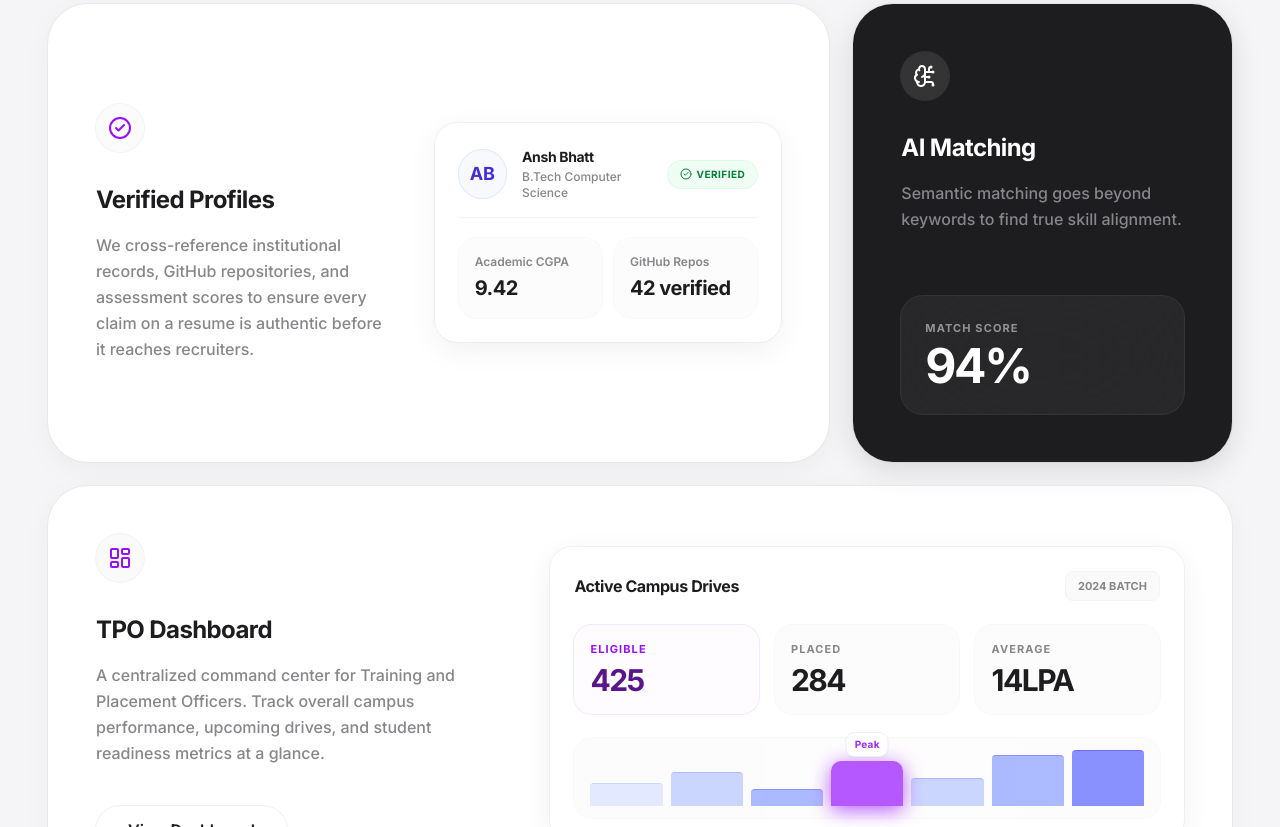
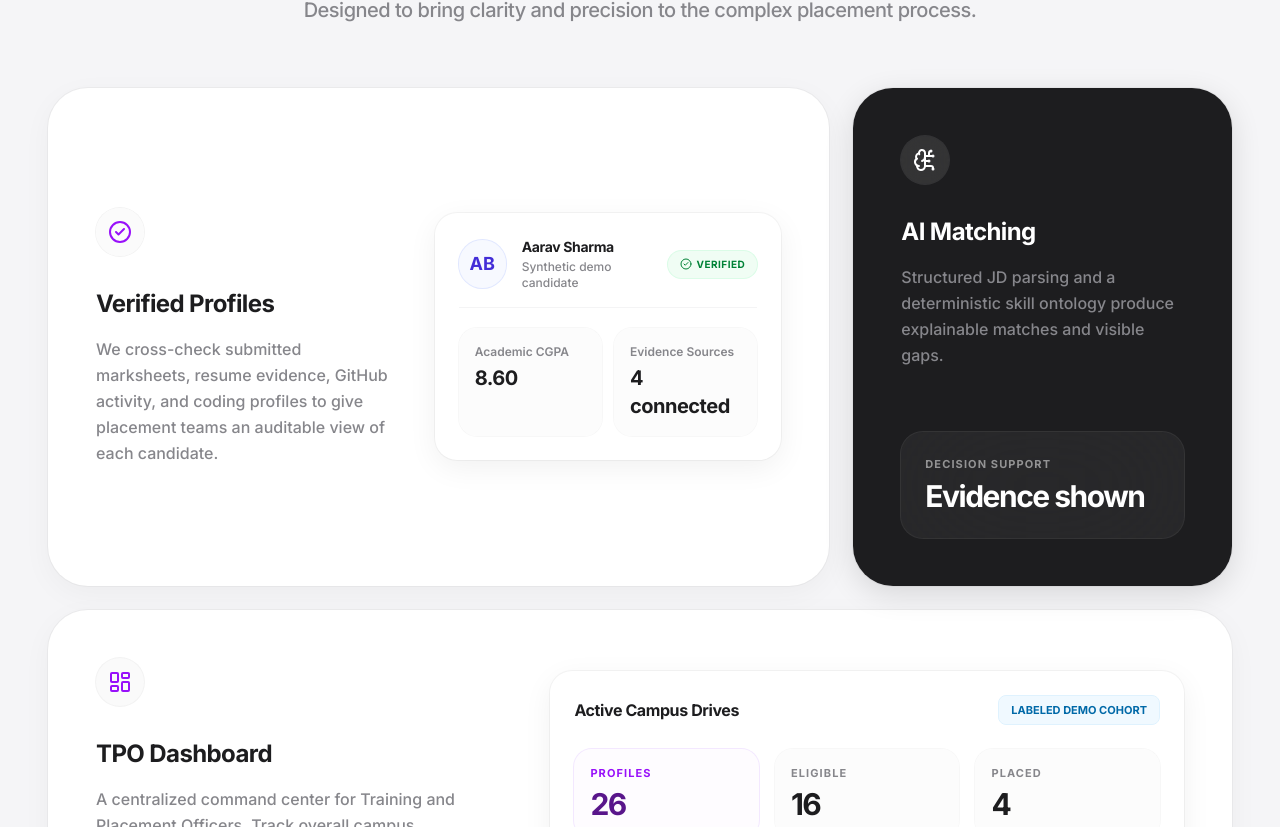
Before and after one commit to ansh-logics/BHARAT-BUILDS-VerifAI, a Next.js app in the folder web/: page / in a window 1280 px wide. Shown: the part 1293-2120 px from the top of the page. Built offline with nearby package versions, Linux system fonts and the light colour scheme; no server answers.

Commit message:
feat: surface live AWS hackathon architecture

```diff
--- a/web/app/globals.css
+++ b/web/app/globals.css
@@ -1,7 +1,7 @@
+@import url('https://fonts.googleapis.com/css2?family=Material+Symbols+Outlined:wght,FILL@100..700,0..1&display=swap');
 @import "tailwindcss";
 @import "tw-animate-css";
 @import "shadcn/tailwind.css";
-@import url('https://fonts.googleapis.com/css2?family=Material+Symbols+Outlined:wght,FILL@100..700,0..1&display=swap');
 
 @custom-variant dark (&:is(.dark *));
 
--- a/web/app/page.tsx
+++ b/web/app/page.tsx
@@ -1,5 +1,5 @@
 import { Hero } from "@/components/Hero";
-import { Navbar, Features, LiveUseCase, Footer } from "@/components/LandingSections";
+import { AWSArchitecture, Navbar, Features, LiveUseCase, Footer } from "@/components/LandingSections";
 
 export default function Home() {
   return (
@@ -8,6 +8,7 @@ export default function Home() {
       <Hero />
       <Features />
       <LiveUseCase />
+      <AWSArchitecture />
       <Footer />
     </main>
   );
--- a/web/components/Hero.tsx
+++ b/web/components/Hero.tsx
@@ -93,6 +93,9 @@ export function Hero() {
           <h1 className="text-5xl md:text-6xl lg:text-[76px] font-bold tracking-tighter text-[#1d1d1f] max-w-5xl mx-auto leading-[0.95]">
             Build smarter campus placements <br className="hidden md:block" />using <span className="text-transparent bg-clip-text bg-gradient-to-r from-purple-600 via-indigo-600 to-blue-500 pb-2 pr-2">AI.</span>
           </h1>
+          <p className="mx-auto mt-7 max-w-3xl text-lg font-medium leading-7 text-[#6e6e73] sm:text-xl">
+            Turn resumes, coding profiles, marksheets, and job descriptions into explainable shortlists and actionable student readiness plans.
+          </p>
 
           <div className="mt-10 flex flex-col sm:flex-row items-center justify-center gap-4">
             <Link href="/tpo/login" className="bg-[#1d1d1f] text-white px-8 py-4 rounded-full font-semibold text-lg transition-transform hover:scale-[1.02] active:scale-[0.98] shadow-[0_8px_20px_rgba(0,0,0,0.12)]">
@@ -272,11 +275,11 @@ export function Hero() {
                     </div>
                     <div className="space-y-3">
                        {[
-                         { n: "Ansh Bhatt", s: "94%" },
-                         { n: "Priya Sharma", s: "91%" },
-                         { n: "Rahul Verma", s: "88%" },
-                         { n: "Sneha", s: "86%" },
-                         { n: "Arjun", s: "84%" },
+                         { n: "Pranav Kulkarni", s: "69.2%" },
+                         { n: "Rohan Gupta", s: "68.0%" },
+                         { n: "Ananya Das", s: "65.0%" },
+                         { n: "Siddharth Jain", s: "62.0%" },
+                         { n: "Isha Verma", s: "62.0%" },
                        ].map((m, i) => (
                           <motion.div
                             key={i}
@@ -286,6 +289,7 @@ export function Hero() {
                             <div className="flex items-center gap-3">
                               <div className={`w-7 h-7 rounded-full flex items-center justify-center text-xs font-bold ${i===0 ? 'bg-purple-600 text-white' : 'bg-zinc-200 text-zinc-600'}`}>{i+1}</div>
                               <span className="font-bold text-zinc-800 text-[15px]">{m.n}</span>
+                              <span className="rounded-full bg-sky-50 px-1.5 py-0.5 text-[8px] font-bold uppercase tracking-wider text-sky-700">Demo</span>
                             </div>
                             <span className="font-bold text-purple-600 tracking-tight">{m.s}</span>
                           </motion.div>
--- a/web/components/LandingSections.tsx
+++ b/web/components/LandingSections.tsx
@@ -2,7 +2,7 @@
 
 import React, { useEffect, useState } from "react";
 import Link from "next/link";
-import { CheckCircle2, LayoutDashboard, BrainCircuit, FileText } from "lucide-react";
+import { Activity, CheckCircle2, Cloud, Database, HardDrive, LayoutDashboard, BrainCircuit, FileText, Server, ShieldCheck } from "lucide-react";
 import {
   getStoredEmail,
   getStoredRollNo,
@@ -58,7 +58,7 @@ export function Navbar() {
       <nav className="hidden md:flex items-center gap-8">
         <Link className="font-sans tracking-tight text-sm font-semibold text-[#1d1d1f] dark:text-purple-400" href="/#home">Home</Link>
         <Link className="font-sans tracking-tight text-sm font-semibold text-[#86868b] dark:text-zinc-400 hover:text-[#1d1d1f] transition-colors duration-300" href="/#live-demo">Case Studies</Link>
-        <Link className="font-sans tracking-tight text-sm font-semibold text-[#86868b] dark:text-zinc-400 hover:text-[#1d1d1f] transition-colors duration-300" href="/#features">About Us</Link>
+        <Link className="font-sans tracking-tight text-sm font-semibold text-[#86868b] dark:text-zinc-400 hover:text-[#1d1d1f] transition-colors duration-300" href="/#architecture">AWS Architecture</Link>
       </nav>
       <div className="flex items-center gap-4">
         {studentLoggedIn || tpoLoggedIn ? (
@@ -86,7 +86,7 @@ export function Navbar() {
 
 export function Features() {
   return (
-    <section id="features" className="space-y-16 py-24 px-6 sm:px-12 max-w-7xl mx-auto w-full bg-[#f5f5f7]">
+    <section id="features" className="scroll-mt-28 space-y-16 py-24 px-6 sm:px-12 max-w-7xl mx-auto w-full bg-[#f5f5f7]">
       <div className="text-center space-y-4 max-w-3xl mx-auto">
         <h2 className="text-4xl sm:text-5xl font-bold tracking-tighter text-[#1d1d1f]">Intelligence at every step.</h2>
         <p className="text-[#86868b] font-medium text-xl tracking-tight">Designed to bring clarity and precision to the complex placement process.</p>
@@ -99,7 +99,7 @@ export function Features() {
               <CheckCircle2 className="text-purple-600 w-6 h-6" />
             </div>
             <h3 className="text-2xl font-bold tracking-tight text-[#1d1d1f]">Verified Profiles</h3>
-            <p className="text-[#86868b] text-base leading-relaxed font-medium">We cross-reference institutional records, GitHub repositories, and assessment scores to ensure every claim on a resume is authentic before it reaches recruiters.</p>
+            <p className="text-[#86868b] text-base leading-relaxed font-medium">We cross-check submitted marksheets, resume evidence, GitHub activity, and coding profiles to give placement teams an auditable view of each candidate.</p>
           </div>
           <div className="flex-1 w-full bg-white rounded-3xl p-6 shadow-[0_8px_30px_rgb(0,0,0,0.06)] ring-1 ring-black/[0.04] relative z-10 hover:scale-[1.02] transition-transform duration-500">
             <div className="space-y-4">
@@ -108,8 +108,8 @@ export function Features() {
                  <div className="flex items-center gap-4">
                    <div className="w-12 h-12 bg-indigo-50/50 rounded-full flex items-center justify-center text-indigo-700 font-bold text-lg ring-1 ring-indigo-100">AB</div>
                    <div>
-                     <div className="font-bold tracking-tight text-[#1d1d1f] text-sm">Ansh Bhatt</div>
-                     <div className="text-xs text-[#86868b] font-medium mt-0.5">B.Tech Computer Science</div>
+                     <div className="font-bold tracking-tight text-[#1d1d1f] text-sm">Aarav Sharma</div>
+                     <div className="text-xs text-[#86868b] font-medium mt-0.5">Synthetic demo candidate</div>
                    </div>
                  </div>
                  <span className="flex items-center gap-1 text-[10px] font-bold uppercase tracking-wider bg-green-50 text-green-700 px-3 py-1.5 rounded-full ring-1 ring-green-100"><CheckCircle2 className="w-3 h-3"/> Verified</span>
@@ -118,11 +118,11 @@ export function Features() {
               <div className="grid grid-cols-2 gap-3 pt-1">
                  <div className="bg-zinc-50/50 rounded-2xl p-4 ring-1 ring-black/[0.03]">
                     <div className="text-xs text-[#86868b] font-semibold mb-1">Academic CGPA</div>
-                    <div className="text-xl font-bold tracking-tight text-[#1d1d1f]">9.42</div>
+                    <div className="text-xl font-bold tracking-tight text-[#1d1d1f]">8.60</div>
                  </div>
                  <div className="bg-zinc-50/50 rounded-2xl p-4 ring-1 ring-black/[0.03]">
-                    <div className="text-xs text-[#86868b] font-semibold mb-1">GitHub Repos</div>
-                    <div className="text-xl font-bold tracking-tight text-[#1d1d1f]">42 verified</div>
+                    <div className="text-xs text-[#86868b] font-semibold mb-1">Evidence Sources</div>
+                    <div className="text-xl font-bold tracking-tight text-[#1d1d1f]">4 connected</div>
                  </div>
               </div>
             </div>
@@ -136,12 +136,12 @@ export function Features() {
               <BrainCircuit className="text-white w-6 h-6" />
             </div>
             <h3 className="text-2xl font-bold tracking-tight">AI Matching</h3>
-            <p className="text-[#86868b] text-base leading-relaxed font-medium">Semantic matching goes beyond keywords to find true skill alignment.</p>
+            <p className="text-[#86868b] text-base leading-relaxed font-medium">Structured JD parsing and a deterministic skill ontology produce explainable matches and visible gaps.</p>
           </div>
           <div className="relative z-10 bg-white/5 backdrop-blur-3xl rounded-3xl p-6 ring-1 ring-white/10 flex justify-between items-end hover:scale-[1.02] transition-transform duration-500">
              <div>
-               <div className="text-[11px] text-white/50 uppercase tracking-widest mb-1.5 font-bold">Match Score</div>
-               <div className="text-5xl font-bold tracking-tighter">94%</div>
+               <div className="text-[11px] text-white/50 uppercase tracking-widest mb-1.5 font-bold">Decision support</div>
+               <div className="text-3xl font-bold tracking-tighter">Evidence shown</div>
              </div>
           </div>
         </div>
@@ -162,24 +162,24 @@ export function Features() {
              <div className="flex-[1.5] w-full bg-white rounded-3xl p-6 shadow-[0_8px_30px_rgb(0,0,0,0.06)] ring-1 ring-black/[0.04] overflow-hidden relative hover:scale-[1.02] transition-transform duration-500">
                <div className="flex justify-between items-center mb-6">
                  <h4 className="font-bold tracking-tight text-[#1d1d1f] text-base">Active Campus Drives</h4>
-                 <div className="text-[11px] font-bold text-[#86868b] bg-zinc-50 border border-zinc-100 px-3 py-1.5 rounded-md">2024 BATCH</div>
+                 <div className="text-[11px] font-bold text-sky-700 bg-sky-50 border border-sky-100 px-3 py-1.5 rounded-md">LABELED DEMO COHORT</div>
                </div>
 
                <div className="flex gap-4 mb-6">
                  {/* Stat 1 */}
                  <div className="flex-1 bg-purple-50/30 rounded-2xl p-4 ring-1 ring-purple-100">
-                    <div className="text-[11px] text-purple-600 font-bold mb-1 uppercase tracking-widest">Eligible</div>
-                    <div className="text-3xl font-bold tracking-tighter text-purple-900">425</div>
+                    <div className="text-[11px] text-purple-600 font-bold mb-1 uppercase tracking-widest">Profiles</div>
+                    <div className="text-3xl font-bold tracking-tighter text-purple-900">26</div>
                  </div>
                  {/* Stat 2 */}
                  <div className="flex-1 bg-zinc-50/50 rounded-2xl p-4 ring-1 ring-black/[0.03]">
-                    <div className="text-[11px] text-[#86868b] font-bold mb-1 uppercase tracking-widest">Placed</div>
-                    <div className="text-3xl font-bold tracking-tighter text-[#1d1d1f]">284</div>
+                    <div className="text-[11px] text-[#86868b] font-bold mb-1 uppercase tracking-widest">Eligible</div>
+                    <div className="text-3xl font-bold tracking-tighter text-[#1d1d1f]">16</div>
                  </div>
                  {/* Stat 3 */}
                  <div className="flex-1 bg-zinc-50/50 rounded-2xl p-4 ring-1 ring-black/[0.03]">
-                    <div className="text-[11px] text-[#86868b] font-bold mb-1 uppercase tracking-widest">Average</div>
-                    <div className="text-3xl font-bold tracking-tighter text-[#1d1d1f]">14LPA</div>
+                    <div className="text-[11px] text-[#86868b] font-bold mb-1 uppercase tracking-widest">Placed</div>
+                    <div className="text-3xl font-bold tracking-tighter text-[#1d1d1f]">4</div>
                  </div>
                </div>
 
@@ -205,7 +205,7 @@ export function Features() {
 
 export function LiveUseCase() {
   return (
-    <section id="live-demo" className="max-w-6xl mx-auto w-full my-12 bg-white rounded-[3rem] p-16 ring-1 ring-black/[0.04] shadow-[0_8px_30px_rgb(0,0,0,0.04)] relative overflow-hidden">
+    <section id="live-demo" className="scroll-mt-28 max-w-6xl mx-auto w-full my-12 bg-white rounded-[3rem] p-16 ring-1 ring-black/[0.04] shadow-[0_8px_30px_rgb(0,0,0,0.04)] relative overflow-hidden">
       <div className="text-center mb-16 relative z-10">
         <span className="text-[#86868b] font-bold tracking-widest uppercase text-xs mb-3 block">Live Demo</span>
         <h2 className="text-4xl sm:text-5xl font-bold tracking-tighter text-[#1d1d1f]">See it in action.</h2>
@@ -230,21 +230,96 @@ export function LiveUseCase() {
            </div>
            <div className="space-y-4 w-full mt-1">
              <div className="text-sm font-bold tracking-tight text-[#1d1d1f]">VerifAI Engine Output</div>
-             <p className="text-sm text-[#86868b] font-medium">Analyzed 450 profiles. Found 12 matches. Here are the top ranked candidates based on your criteria:</p>
+             <p className="text-sm text-[#86868b] font-medium">Parsed the JD, applied academic and backlog policies, then ranked a labeled synthetic cohort with visible evidence and skill gaps.</p>
 
              <div className="space-y-3 pt-2">
                <div className="bg-zinc-50/80 rounded-2xl p-4 flex justify-between items-center ring-1 ring-black/[0.03] hover:scale-[1.01] transition-transform">
                  <div className="flex items-center gap-4">
                    <div className="w-10 h-10 bg-white rounded-full flex items-center justify-center text-xs font-bold text-[#1d1d1f] ring-1 ring-black/5 shadow-sm">1</div>
                    <div>
-                     <div className="font-bold tracking-tight text-[#1d1d1f] text-sm">Sarah Jenkins</div>
-                     <div className="text-xs text-[#86868b] font-medium mt-0.5">CS &bull; 8.9 CGPA &bull; 3 React Projects</div>
+                     <div className="font-bold tracking-tight text-[#1d1d1f] text-sm">Rohan Gupta <span className="ml-1 text-[9px] uppercase tracking-wider text-sky-700">Demo</span></div>
+                     <div className="text-xs text-[#86868b] font-medium mt-0.5">Matched React + Node.js &bull; TypeScript gap visible</div>
                    </div>
                  </div>
-                 <div className="bg-green-50 text-green-700 text-xs px-3 py-1.5 rounded-full font-bold tracking-tight ring-1 ring-green-100">98% Match</div>
+                 <div className="bg-green-50 text-green-700 text-xs px-3 py-1.5 rounded-full font-bold tracking-tight ring-1 ring-green-100">68.0% Match</div>
                </div>
              </div>
            </div>
+        </div>
+      </div>
+    </section>
+  );
+}
+
+export function AWSArchitecture() {
+  const [serviceState, setServiceState] = useState<"checking" | "online" | "offline">("checking");
+
+  useEffect(() => {
+    const apiBase = process.env.NEXT_PUBLIC_API_BASE_URL || "http://localhost:18082";
+    const controller = new AbortController();
+    const timeout = window.setTimeout(() => controller.abort(), 6000);
+    fetch(`${apiBase.replace(/\/$/, "")}/health`, {
+      cache: "no-store",
+      signal: controller.signal,
+    })
+      .then((response) => {
+        setServiceState(response.ok ? "online" : "offline");
+      })
+      .catch(() => setServiceState("offline"))
+      .finally(() => window.clearTimeout(timeout));
+    return () => {
+      window.clearTimeout(timeout);
+      controller.abort();
+    };
+  }, []);
+
+  const layers = [
+    { icon: Cloud, label: "Amazon API Gateway", detail: "Public HTTPS ingress and routing" },
+    { icon: Server, label: "Amazon EC2", detail: "Containerized FastAPI agent services" },
+    { icon: HardDrive, label: "Amazon S3", detail: "Private encrypted resume objects" },
+    { icon: Database, label: "PostgreSQL", detail: "Candidate and placement intelligence" },
+  ];
+
+  return (
+    <section id="architecture" className="scroll-mt-28 mx-auto my-24 w-full max-w-7xl px-6 sm:px-12">
+      <div className="overflow-hidden rounded-[3rem] bg-[#101820] text-white shadow-[0_28px_80px_rgba(15,23,42,0.2)] ring-1 ring-white/10">
+        <div className="grid gap-12 p-10 sm:p-16 lg:grid-cols-[0.8fr_1.2fr]">
+          <div className="flex flex-col justify-between gap-10">
+            <div>
+              <div className="inline-flex items-center gap-2 rounded-full bg-emerald-400/10 px-3 py-1.5 text-xs font-bold uppercase tracking-widest text-emerald-300 ring-1 ring-emerald-300/20">
+                <Activity className="size-3.5" />
+                {serviceState === "online" ? "Live on AWS" : serviceState === "offline" ? "Health check unavailable" : "Checking AWS deployment"}
+              </div>
+              <h2 className="mt-7 text-4xl font-bold tracking-tighter sm:text-5xl">Built to ship, not just demo.</h2>
+              <p className="mt-5 max-w-xl text-base font-medium leading-7 text-slate-300">
+                VeriAI runs independent analysis agents behind one orchestrator, so colleges can scale resume, coding, marksheet, and JD intelligence without coupling every workflow together.
+              </p>
+            </div>
+            <div className="rounded-3xl bg-white/5 p-5 ring-1 ring-white/10">
+              <div className="flex items-start gap-3">
+                <ShieldCheck className="mt-0.5 size-5 shrink-0 text-emerald-300" />
+                <div>
+                  <p className="font-semibold">Private by default</p>
+                  <p className="mt-1 text-sm leading-6 text-slate-400">S3 public access is blocked, objects are AES-256 encrypted, and EC2 uses an IAM role instead of stored AWS access keys.</p>
+                </div>
+              </div>
+            </div>
+          </div>
+
+          <div className="grid gap-3 sm:grid-cols-2">
+            {layers.map(({ icon: Icon, label, detail }, index) => (
+              <div key={label} className="group rounded-3xl bg-white/[0.07] p-6 ring-1 ring-white/10 transition-transform duration-300 hover:-translate-y-1 hover:bg-white/[0.1]">
+                <div className="flex items-center justify-between">
+                  <div className="flex size-11 items-center justify-center rounded-2xl bg-white/10 text-sky-300">
+                    <Icon className="size-5" />
+                  </div>
+                  <span className="text-xs font-semibold tabular-nums text-slate-500">0{index + 1}</span>
+                </div>
+                <h3 className="mt-6 text-lg font-semibold">{label}</h3>
+                <p className="mt-2 text-sm leading-6 text-slate-400">{detail}</p>
+              </div>
+            ))}
+          </div>
         </div>
       </div>
     </section>
@@ -265,7 +340,7 @@ export function Footer() {
         <Link className="text-zinc-500 hover:text-purple-600 transition-colors" href="/login">Terms</Link>
       </div>
       <div className="text-zinc-400 normal-case tracking-normal text-sm font-medium">
-         © 2024 VerifAI Intelligence. All rights reserved.
+         © 2026 VerifAI Intelligence. Built for explainable campus placements.
       </div>
     </footer>
   );
```
